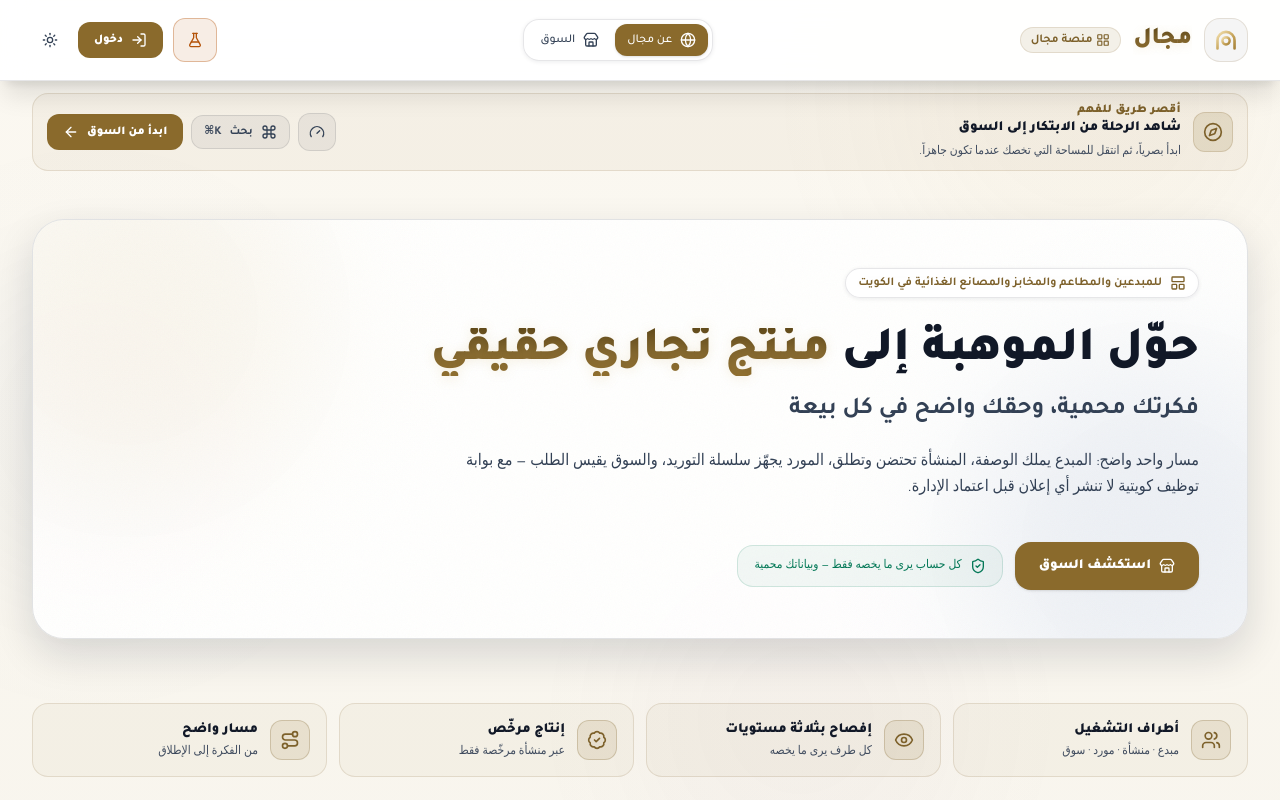
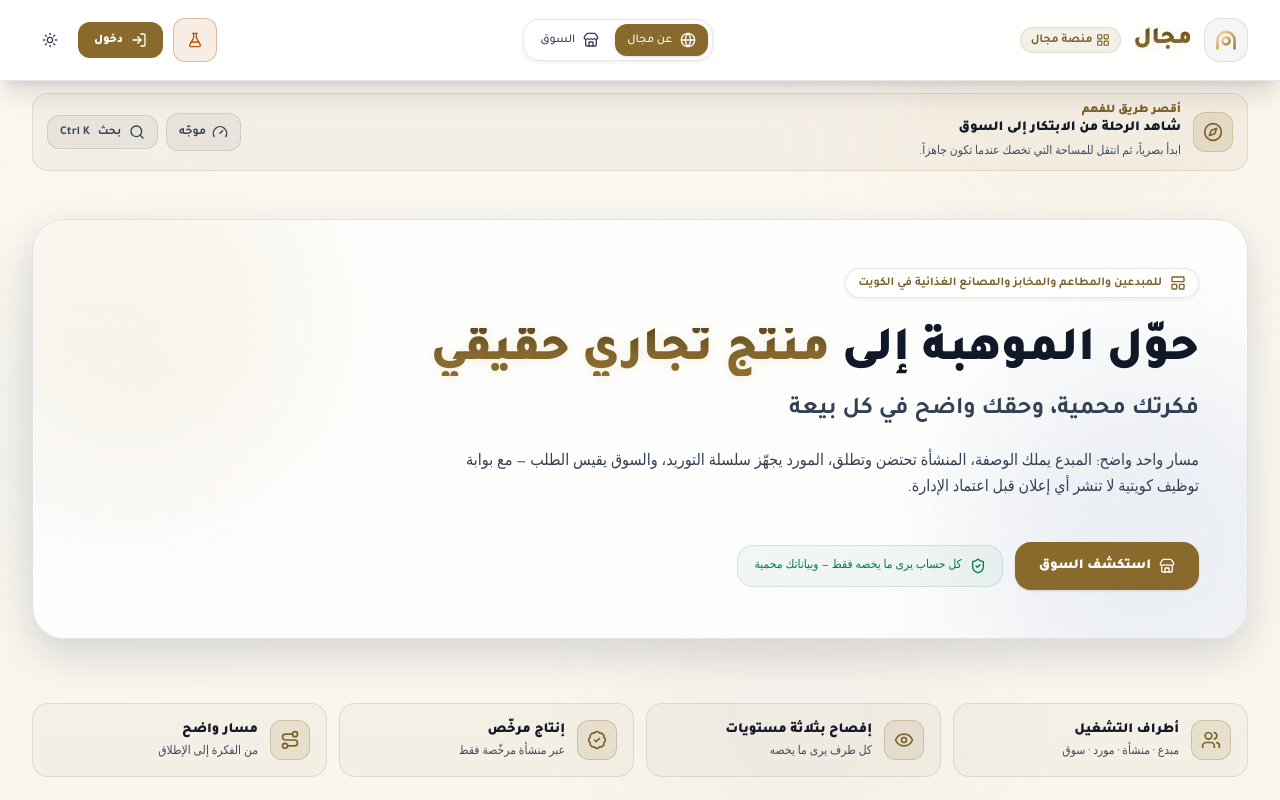
Before and after one commit to ProfAlfailakawi/majal-commerce, a React (Vite) app: page / in a window 1280 px wide. Shown: the top 800 px of the page. Built offline with nearby package versions, Linux system fonts and the light colour scheme; a web font is replaced by a local one.

Commit message:
Guide bar: no hero-CTA duplicate, Search icon, labelled detail level, no Arabic tracking
Co-Authored-By: Claude Sonnet 5.5 <noreply@anthropic.com>
Claude-Session: https://claude.ai/code/session_01PqsDapGFhyLmrniLW9GdpP

```diff
--- a/src/components/common/ExperienceGuide.tsx
+++ b/src/components/common/ExperienceGuide.tsx
@@ -2,7 +2,6 @@ import React, { useEffect, useMemo, useState } from 'react';
 import {
   ArrowLeft,
   Building2,
-  Command,
   Compass,
   Crown,
   Gauge,
@@ -39,6 +38,9 @@ const surfaceMeta: Record<SurfaceType, { label: string; icon: React.ReactNode; k
   ADMIN: { label: 'مركز العمليات', icon: <ShieldCheck className="w-4 h-4" />, keywords: 'ادمن امتثال نزاعات admin compliance' },
   SUPER_ADMIN: { label: 'مركز القيادة', icon: <Crown className="w-4 h-4" />, keywords: 'سوبر سياسة مستخدمين super admin policy' }
 };
+
+/** Platform-neutral shortcut hint: ⌘K on Apple devices, Ctrl K elsewhere. */
+const SHORTCUT_HINT = typeof navigator !== 'undefined' && /Mac|iPhone|iPad/i.test(navigator.platform || navigator.userAgent) ? '⌘K' : 'Ctrl K';
 
 const preferredModeKey = 'majal_experience_mode_v1';
 
@@ -153,16 +155,16 @@ export const ExperienceGuide: React.FC<ExperienceGuideProps> = ({ activeSurface,
           <div className="flex items-start sm:items-center gap-3 min-w-0">
             <span className="w-10 h-10 shrink-0 rounded-xl bg-gold-500/15 border border-gold-300/20 grid place-items-center text-gold-300"><Compass className="w-5 h-5" /></span>
             <div className="min-w-0">
-              <span className="majal-guide-eyebrow block text-xs font-black tracking-wide text-gold-300 uppercase">{nextMove.eyebrow}</span>
+              <span className="majal-guide-eyebrow block text-xs font-black text-gold-300">{nextMove.eyebrow}</span>
               <span className="block text-sm font-black text-slate-100 sm:truncate" title={nextMove.title}>{nextMove.title}</span>
               {mode !== 'SIMPLE' && <span className="majal-guide-reason block text-xs text-slate-400 mt-1 leading-5" title={nextMove.reason}>{nextMove.reason}</span>}
               {mode === 'EXPERT' && <span className="inline-flex mt-1 text-xs text-sky-300">إشارة السياق: {nextMove.signal} · السطح الحالي: {surfaceMeta[activeSurface].label}</span>}
             </div>
           </div>
           <div className="flex items-center gap-2 shrink-0">
-            <button onClick={cycleMode} className="p-2.5 rounded-xl bg-white/5 border border-white/10 text-slate-300 hover:text-white" aria-label={`تغيير مستوى التفاصيل، الحالي ${MODE_LABELS[mode]}`} title="مبسّط / موجّه / خبير"><Gauge className="w-4 h-4" /></button>
-            <button onClick={() => setPaletteOpen(true)} className="px-3 py-2 rounded-xl bg-white/5 border border-white/10 text-slate-300 hover:text-white text-xs font-bold flex items-center gap-2"><Command className="w-4 h-4" /><span>بحث</span><span className="hidden md:inline text-slate-400" dir="ltr">⌘K</span></button>
-            <button onClick={() => onSurfaceChange(nextMove.surface)} className="px-4 py-2.5 rounded-xl bg-gold-500 text-slate-950 text-xs font-black flex items-center gap-2 hover:bg-gold-400"><span>{nextMove.action}</span><ArrowLeft className="w-4 h-4" /></button>
+            <button onClick={cycleMode} className="px-3 py-2.5 rounded-xl bg-white/5 border border-white/10 text-slate-300 hover:text-white flex items-center gap-1.5" aria-label={`مستوى التفاصيل: ${MODE_LABELS[mode]}. اضغط للتبديل بين مبسّط وموجّه وخبير`} title="مستوى التفاصيل: مبسّط / موجّه / خبير"><Gauge className="w-4 h-4" /><span className="text-xs font-bold">{MODE_LABELS[mode]}</span></button>
+            <button onClick={() => setPaletteOpen(true)} className="px-3 py-2 rounded-xl bg-white/5 border border-white/10 text-slate-300 hover:text-white text-xs font-bold flex items-center gap-2"><Search className="w-4 h-4" /><span>بحث</span><kbd className="hidden lg:inline text-slate-400 font-sans" dir="ltr">{SHORTCUT_HINT}</kbd></button>
+            {!(activeSurface === 'PUBLIC' && nextMove.surface === 'CONSUMER') && <button onClick={() => onSurfaceChange(nextMove.surface)} className="px-4 py-2.5 rounded-xl bg-gold-500 text-slate-950 text-xs font-black flex items-center gap-2 hover:bg-gold-400"><span>{nextMove.action}</span><ArrowLeft className="w-4 h-4" /></button>}
           </div>
         </div>
       </section>
--- a/src/components/onboarding/OnboardingExperience.tsx
+++ b/src/components/onboarding/OnboardingExperience.tsx
@@ -401,7 +401,7 @@ export const OnboardingExperience: React.FC<OnboardingExperienceProps> = ({
                       <span className={`w-11 h-11 rounded-2xl grid place-items-center border ${item.accent.ring} ${item.accent.fill} ${item.accent.text}`}>
                         {item.icon}
                       </span>
-                      <span className="text-xs font-black tracking-wider text-slate-400">{item.level}</span>
+                      <span className="text-xs font-black text-slate-400">{item.level}</span>
                     </div>
                     <h3 className="text-sm font-black text-slate-100">{item.title}</h3>
                     <p className="text-xs text-slate-400 leading-6">{item.body}</p>
```
